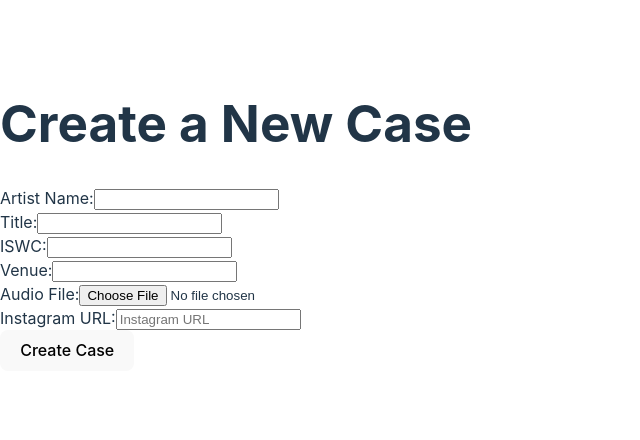
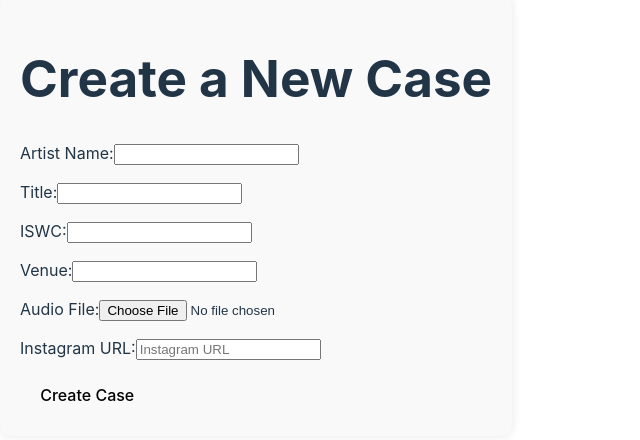
Before and after one commit to leeburton01/project3frontend, a React (Vite) app: page /create-case in a window 1280 px wide. Shown: the part 184-624 px from the top of the page, without its empty margins (0-640 px from the left). Built offline with nearby package versions, Linux system fonts and the light colour scheme; no server answers.

Commit message:
progress bar fixed

```diff
--- a/src/components/Createcase.jsx
+++ b/src/components/Createcase.jsx
@@ -68,10 +68,10 @@ const CreateCase = () => {
   };
 
   return (
-    <div>
+    <div style={styles.container}>
       <h1>Create a New Case</h1>
-      <form onSubmit={handleCreateCase}>
-        <div>
+      <form onSubmit={handleCreateCase} style={styles.form}>
+        <div style={styles.inputGroup}>
           <label>Artist Name:</label>
           <input
             type="text"
@@ -81,7 +81,7 @@ const CreateCase = () => {
           />
         </div>
 
-        <div>
+        <div style={styles.inputGroup}>
           <label>Title:</label>
           <input
             type="text"
@@ -91,7 +91,7 @@ const CreateCase = () => {
           />
         </div>
 
-        <div>
+        <div style={styles.inputGroup}>
           <label>ISWC:</label>
           <input
             type="text"
@@ -100,7 +100,7 @@ const CreateCase = () => {
           />
         </div>
 
-        <div>
+        <div style={styles.inputGroup}>
           <label>Venue:</label>
           <input
             type="text"
@@ -110,7 +110,7 @@ const CreateCase = () => {
           />
         </div>
 
-        <div>
+        <div style={styles.inputGroup}>
           <label>Audio File:</label>
           <input
             type="file"
@@ -120,7 +120,7 @@ const CreateCase = () => {
           />
         </div>
 
-        <div>
+        <div style={styles.inputGroup}>
           <label>Instagram URL:</label>
           <input
             type="url"
@@ -150,6 +150,23 @@ const CreateCase = () => {
 };
 
 const styles = {
+  container: {
+    display: "flex",
+    flexDirection: "column",
+    alignItems: "center",
+    padding: "20px",
+    maxWidth: "600px",
+    margin: "0 auto",
+    backgroundColor: "#f9f9f9",
+    borderRadius: "10px",
+    boxShadow: "0 0 10px rgba(0, 0, 0, 0.1)",
+  },
+  form: {
+    width: "100%",
+  },
+  inputGroup: {
+    marginBottom: "15px",
+  },
   progressBarContainer: {
     width: "100%",
     height: "20px",
```
